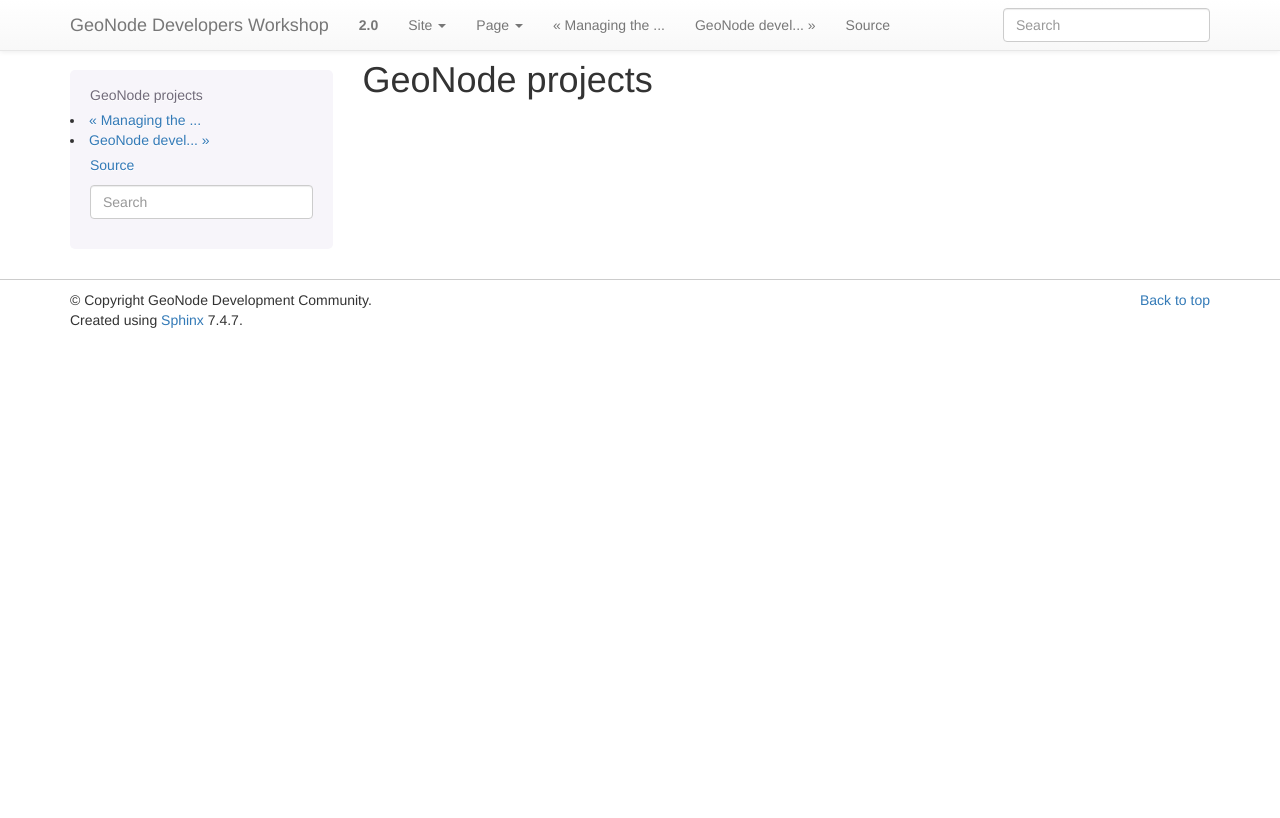
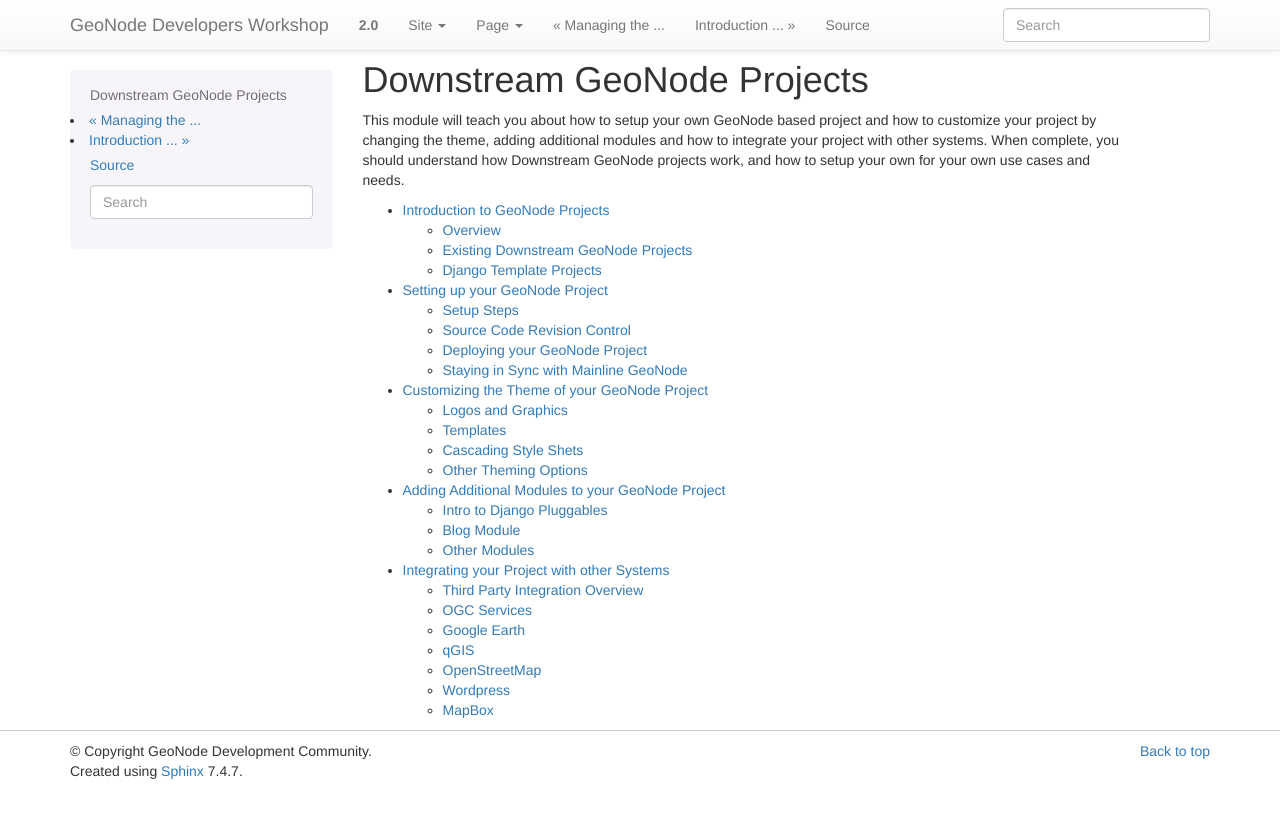
Before and after one commit to lucacasagrande/geonode-workshops, a Sphinx documentation site: the page built from devel/doc/projects/index.rst, in a window 1280 px wide. Shown: the top 818 px of the page. Built offline with Sphinx 7.4.7, drawn with Linux system fonts in a browser that asks for light colours.

Commit message:
Stub in GeoNode projects Module

```diff
--- a/devel/doc/projects/index.rst
+++ b/devel/doc/projects/index.rst
@@ -1,41 +1,16 @@
 .. _projects:
 
-GeoNode projects
-================
+Downstream GeoNode Projects
+===========================
 
-.. todo::
+This module will teach you about how to setup your own GeoNode based project and how to customize your project by changing the theme, adding additional modules and how to integrate your project with other systems. When complete, you should understand how Downstream GeoNode projects work, and how to setup your own for your own use cases and needs.
 
-    From the notes::
 
-      Review of Existing Downstream Projects
-          Worldmap
-          MapStory
-          Risiko/SAFE
-          Others
-      Downstream Project Setup Overview
-          django-startproject using a template
-          GeoNode’s Templates
-              base
-              social
-          Version Control (github)
-          Deploying your Project
-              Amazon, OpenShift and Heroku (For Very Advanced Developers)
-          Staying in Synch with Mainline geonode
-      Avenues for Customizing and extending with a downstream project
-          CSS (bootswatch)
-          Site Javascript and static media
-          Templates
-          Adding additional django modules
-          Custom GeoExplorer
-              Suite SDK
-              Deploying
-      Avenues for Integration with External Services (For Very Advanced Developers)
-          External OGC Services (OWSLib and pycsw)
-          Google Earth
-          ArcGIS
-          qGIS
-          MapBox
-          OpenStreetMap
-          CartoDB
-          Wordpress
-          Drupal
+.. toctree::
+   :maxdepth: 2
+
+   intro
+   setup
+   theme
+   modules
+   integration
```
Also changed, not shown: devel/doc/projects/integration.rst (added, +25 -0 lines), devel/doc/projects/intro.rst (added, +19 -0 lines), devel/doc/projects/modules.rst (added, +13 -0 lines), devel/doc/projects/setup.rst (added, +17 -0 lines), devel/doc/projects/theme.rst (added, +16 -0 lines).
